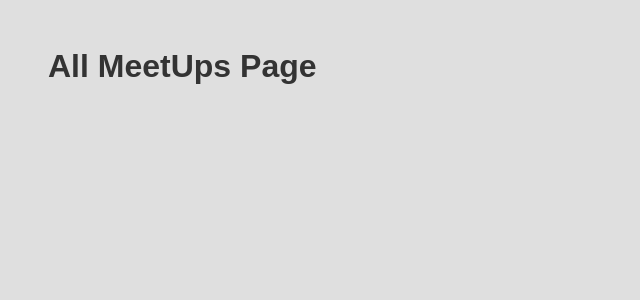
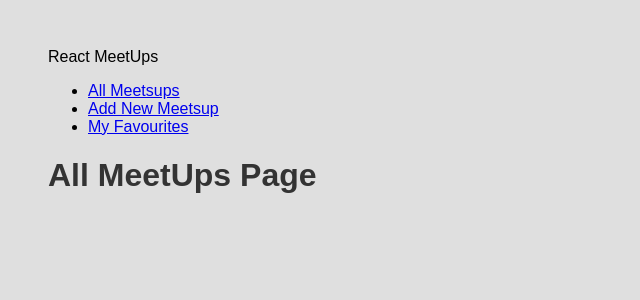
Before and after one commit to Its-Gayathri/meet-up, a React (Create React App) app: page / in a window 1280 px wide. Shown: the top 300 px of the page, without its empty margins (0-640 px from the left). Built offline with nearby package versions, Linux system fonts and the light colour scheme.

Commit message:
NavBar and routing with Link

```diff
--- a/src/App.js
+++ b/src/App.js
@@ -2,10 +2,12 @@
 import AllMeetupsPage from "./pages/AllMeetUp";
 import FavouritePage from "./pages/Favourites";
 import NewMeetupPage from "./pages/NewMeetUp";
+import MainNavigation from "./components/Layout/MainNavigation";
 
 function App() {
   return (
     <div>
+      <MainNavigation />
       <Routes>
         <Route path="/" element={<AllMeetupsPage />}></Route>
 
--- /dev/null
+++ b/src/components/Layout/MainNavigation.js
@@ -0,0 +1,23 @@
+import { Link } from 'react-router-dom';
+function MainNavigation()
+{
+  return(
+      <header>
+          <div>React MeetUps</div>
+          <nav>
+              <ul>
+                  <li>
+                      <Link to={'/'}> All Meetsups</Link>
+                  </li>
+                  <li>
+                      <Link to={'/new-meetup'}>Add New Meetsup</Link>
+                  </li>
+                  <li>
+                      <Link to={'/favourites'}>My Favourites</Link>
+                  </li>
+              </ul>
+          </nav>
+      </header>
+  );
+}
+export default MainNavigation;
```
